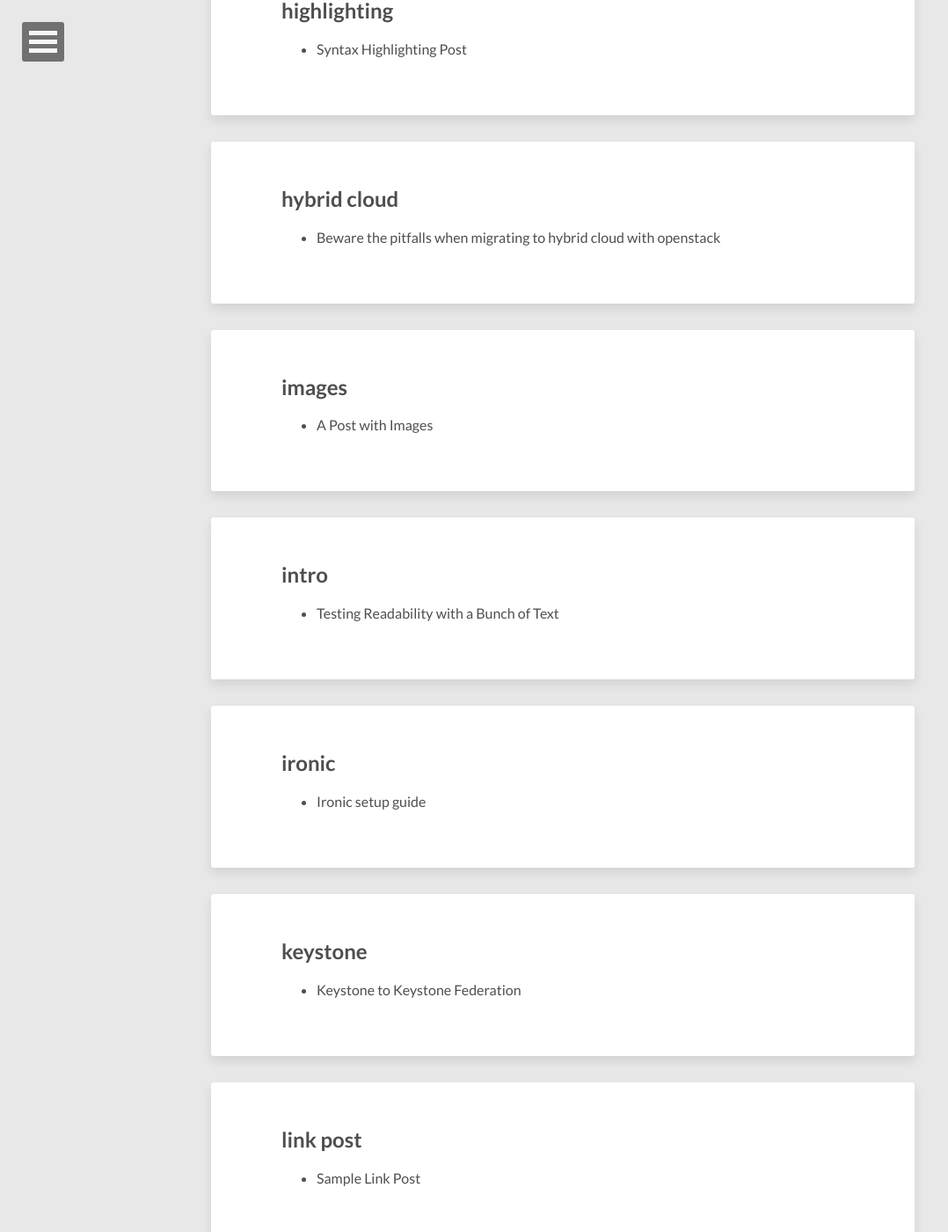
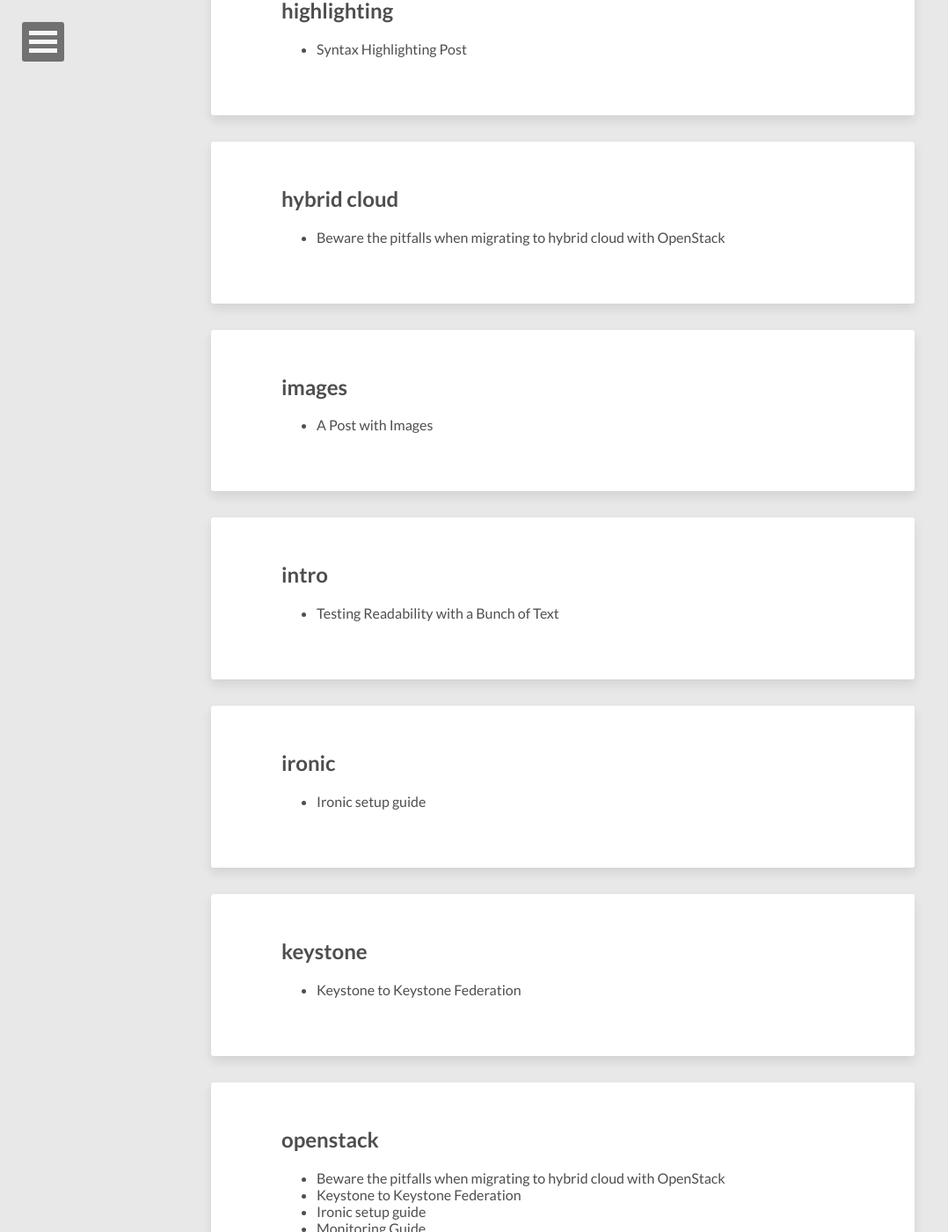
Before and after one commit to shuquan/shuquan.github.io, a Jekyll site: the page built from tags/index.html, in a window 1280 px wide and 1400 px high, scrolled down 1007 px. Shown: the whole window at 88% size, without its empty margins (0-1078 px from the left). Built offline with Jekyll 4.4.1, drawn with Linux system fonts in a browser that asks for light colours; nearby versions of some CDN libraries; some of the changed text lies outside the part shown.

Commit message:
add the slide link to the post: my talk on barcelona summit

```diff
--- a/_posts/2016-12-14-talks-on-barcelona-summit.md
+++ b/_posts/2016-12-14-talks-on-barcelona-summit.md
@@ -1,13 +1,17 @@
 ---
 layout: post
-title: "Beware the pitfalls when migrating to hybrid cloud with openstack"
+title: "Beware the pitfalls when migrating to hybrid cloud with OpenStack"
 description: "My Talk on OpenStack Barcelona Summit"
 tags: [openstack, hybrid cloud]
 ---
 
+## Beware the pitfalls when migrating to hybrid cloud with OpenStack[^1]
+
+[^1]:<http://www.slideshare.net/shuquanhuang/beware-the-pitfalls-when-migrating-to-hybrid-cloud-with-openstack>
+
 <iframe width="560" height="315" src="//www.youtube.com/embed/rMb5jhnCgoo" frameborder="0"> </iframe>
 
-### Companies are on longer asking if they should move to the cloud. They’re asking how to migrate to hybrid cloud with OpenStack. A hybrid cloud can offer a company the best of both public and private cloud, meet the requirements such as Cloud bursting, Disaster Recovery, Lifecycle-based Deployment, etc. But not if you slip into one of these pitfalls.
+Companies are on longer asking if they should move to the cloud. They’re asking how to migrate to hybrid cloud with OpenStack. A hybrid cloud can offer a company the best of both public and private cloud, meet the requirements such as Cloud bursting, Disaster Recovery, Lifecycle-based Deployment, etc. But not if you slip into one of these pitfalls.
 
 * Visibility: how to manage clouds with a single pane?
 * Access Control: how to handle different credentials with security manner?
@@ -15,7 +19,7 @@
 * Outage & DR: how to ensure hybrid applications stay up during one cloud outages?
 * Audit & Compliance: how to collect audit data and comply with regulations?
 
-### Some OpenStack projects/features like tacker, tricircle, freezer, federated identity, sso, etc have collaborated to address these problems. In this session, I’ll share:
+Some OpenStack projects/features like tacker, tricircle, freezer, federated identity, sso, etc have collaborated to address these problems. In this session, I’ll share:
 
 * The pitfalls in OpenStack
 * What are different teams working on
```
Also changed, not shown: _posts/2013-08-12-sample-link-post.md (deleted, +0 -10 lines).
